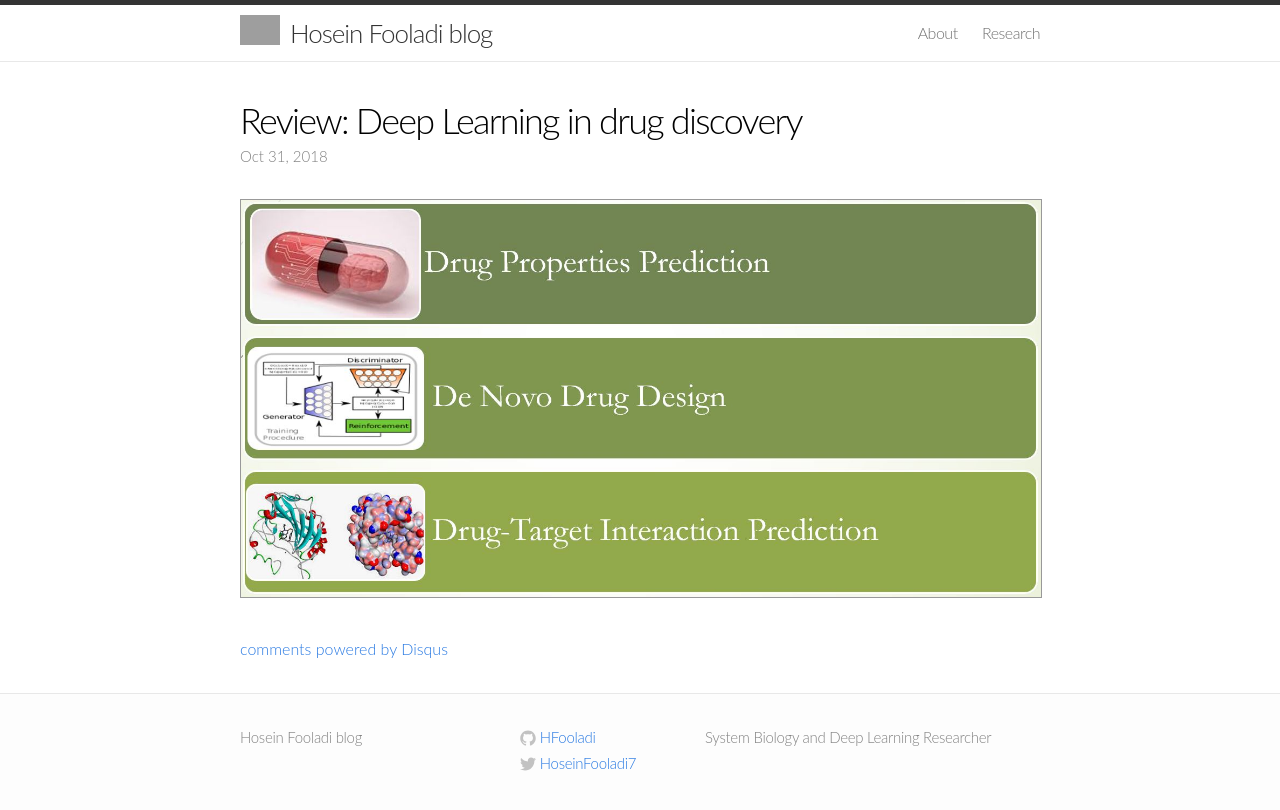
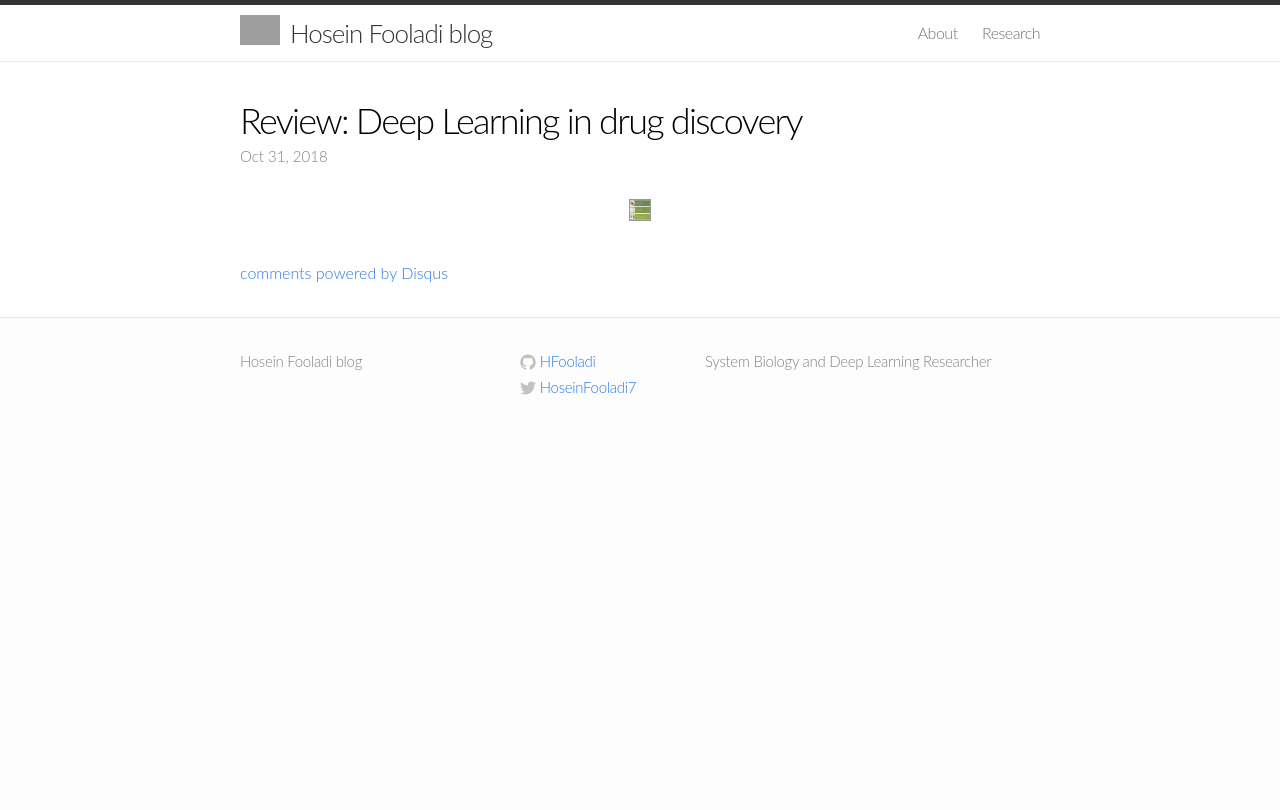
Before and after one commit to HFooladi/HFooladi.github.io, a Jekyll site: the page built from _posts/2018-10-31-Review_DL_Drug.md, in a window 1280 px wide. Shown: the top 810 px of the page. Built offline with Jekyll 4.4.1, drawn with Linux system fonts in a browser that asks for light colours; comment, search, counter and statistics services are not loaded; grey boxes are pictures that could not be loaded.

Commit message:
Update 2018-10-31-Review_DL_Drug.md

```diff
--- a/_posts/2018-10-31-Review_DL_Drug.md
+++ b/_posts/2018-10-31-Review_DL_Drug.md
@@ -9,5 +9,5 @@ mathjax: false
 
 
 <div class="imgcap">
-<img src="/assets/Review_DL_Drug/AI_Drug.JPG">
+<img src="/assets/Review_DL_Drug/AI_Drug.JPG" height="20" width="20">
 </div>
```
